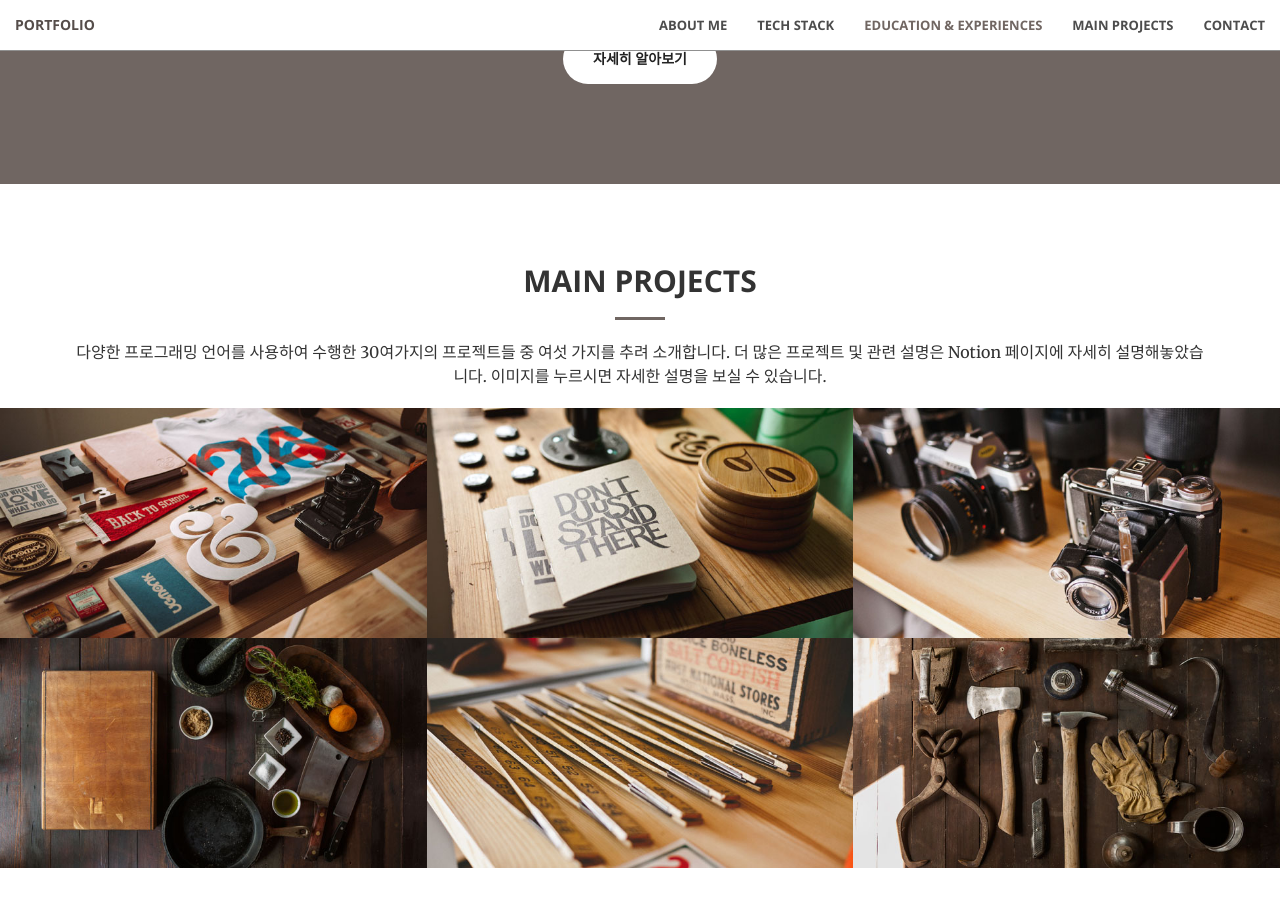
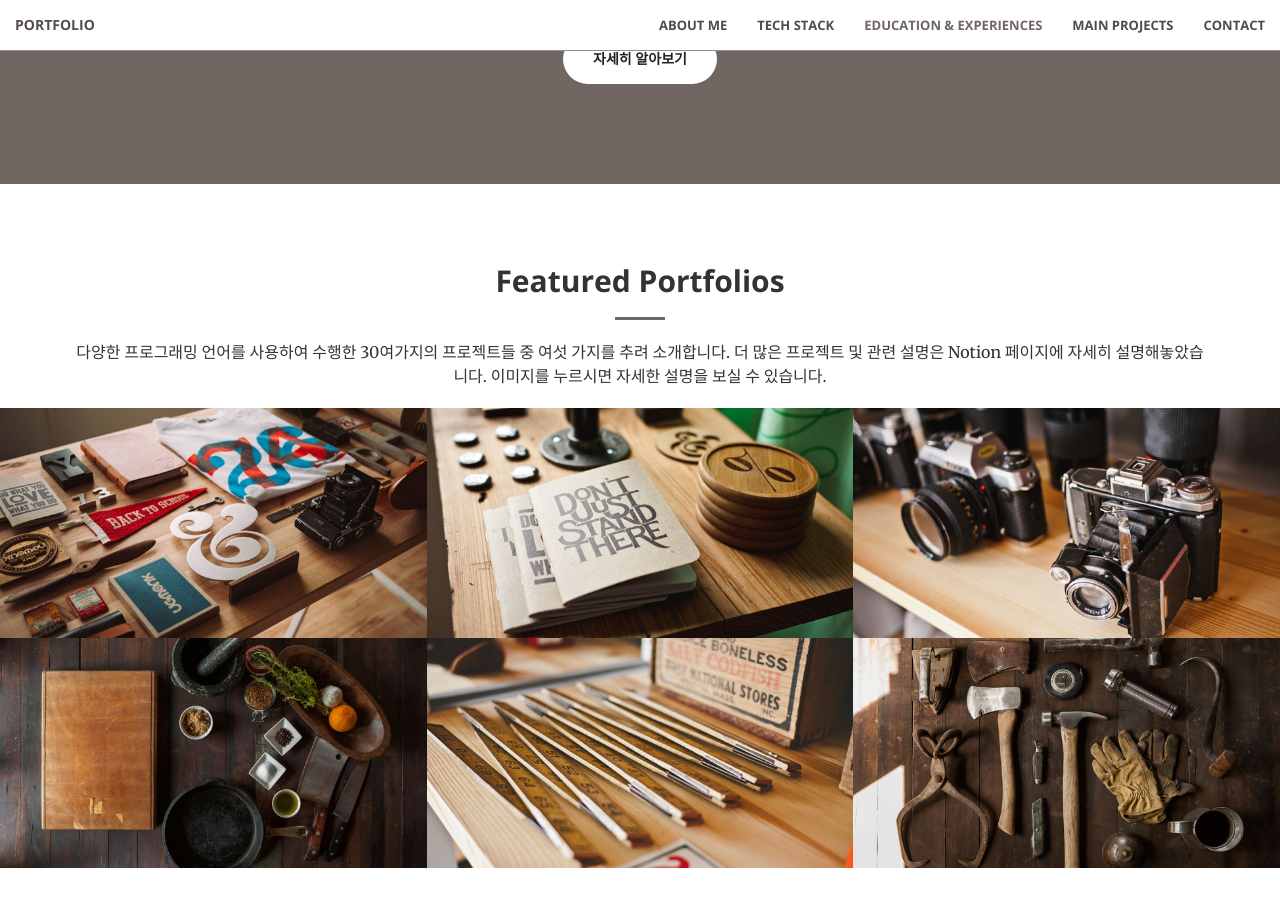
Before and after one commit to ymdev2023/ymdev2023.github.io, a Jekyll site: the page built from index.html, in a window 1280 px wide and 900 px high, scrolled down 2247 px. Built offline with Jekyll 4.4.1, drawn with Linux system fonts in a browser that asks for light colours.

Commit message:
Update portfolio.html

```diff
--- a/_includes/portfolio.html
+++ b/_includes/portfolio.html
@@ -4,7 +4,7 @@
         <br><br><br>
         <div class="row">
             <div class="col-lg-12 text-center">
-                <h2 class="section-heading"><b>MAIN PROJECTS</b></h2>
+                <h2 class="section-heading"><b>Featured Portfolios</b></h2>
                 <hr class="primary">
                  <p></p>
                  <p>다양한 프로그래밍 언어를 사용하여 수행한 30여가지의 프로젝트들 중 여섯 가지를 추려 소개합니다. 더 많은 프로젝트 및 관련 설명은 Notion 페이지에 자세히 설명해놓았습니다. 이미지를 누르시면 자세한 설명을 보실 수 있습니다.</p>
```
